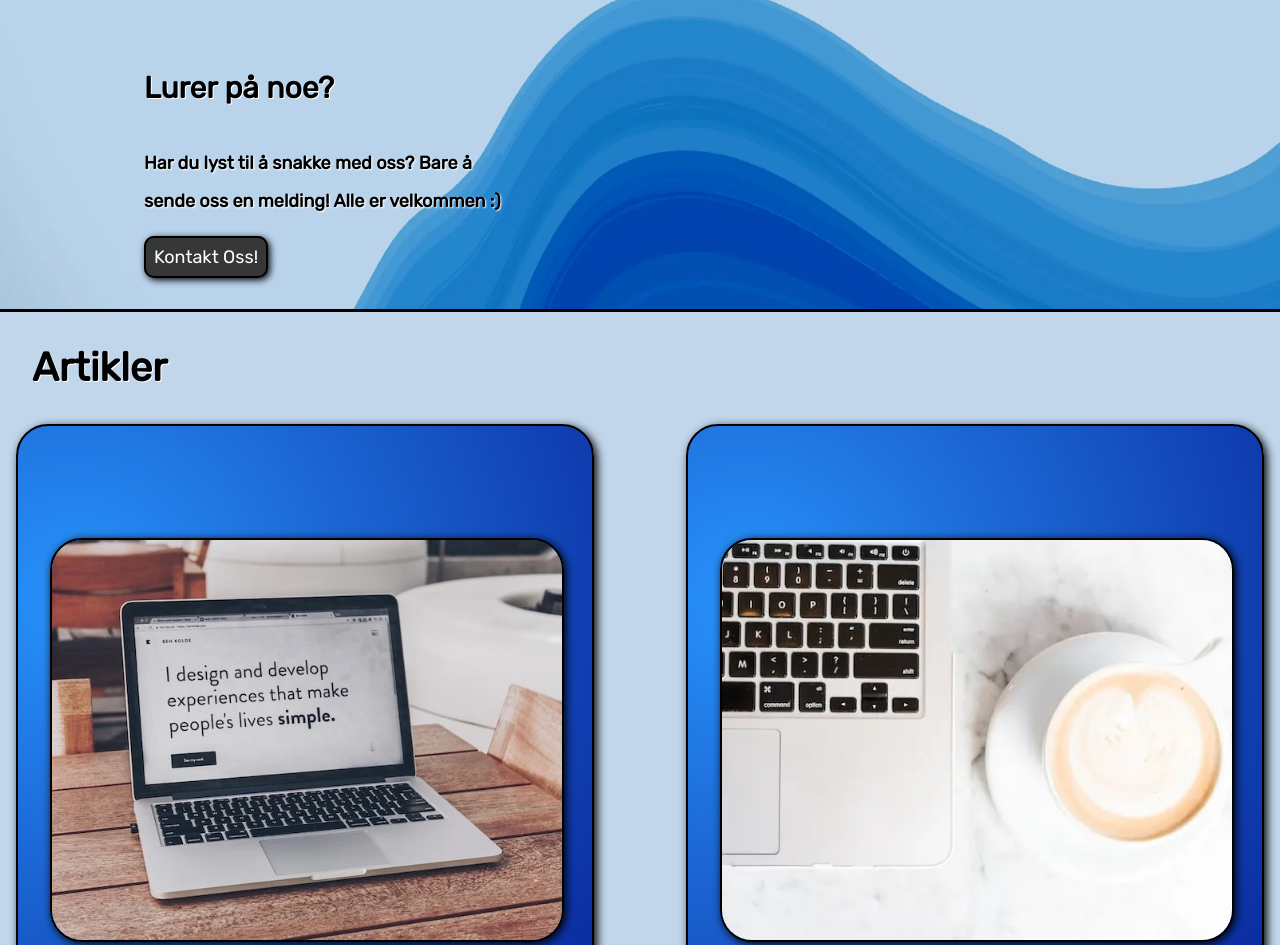
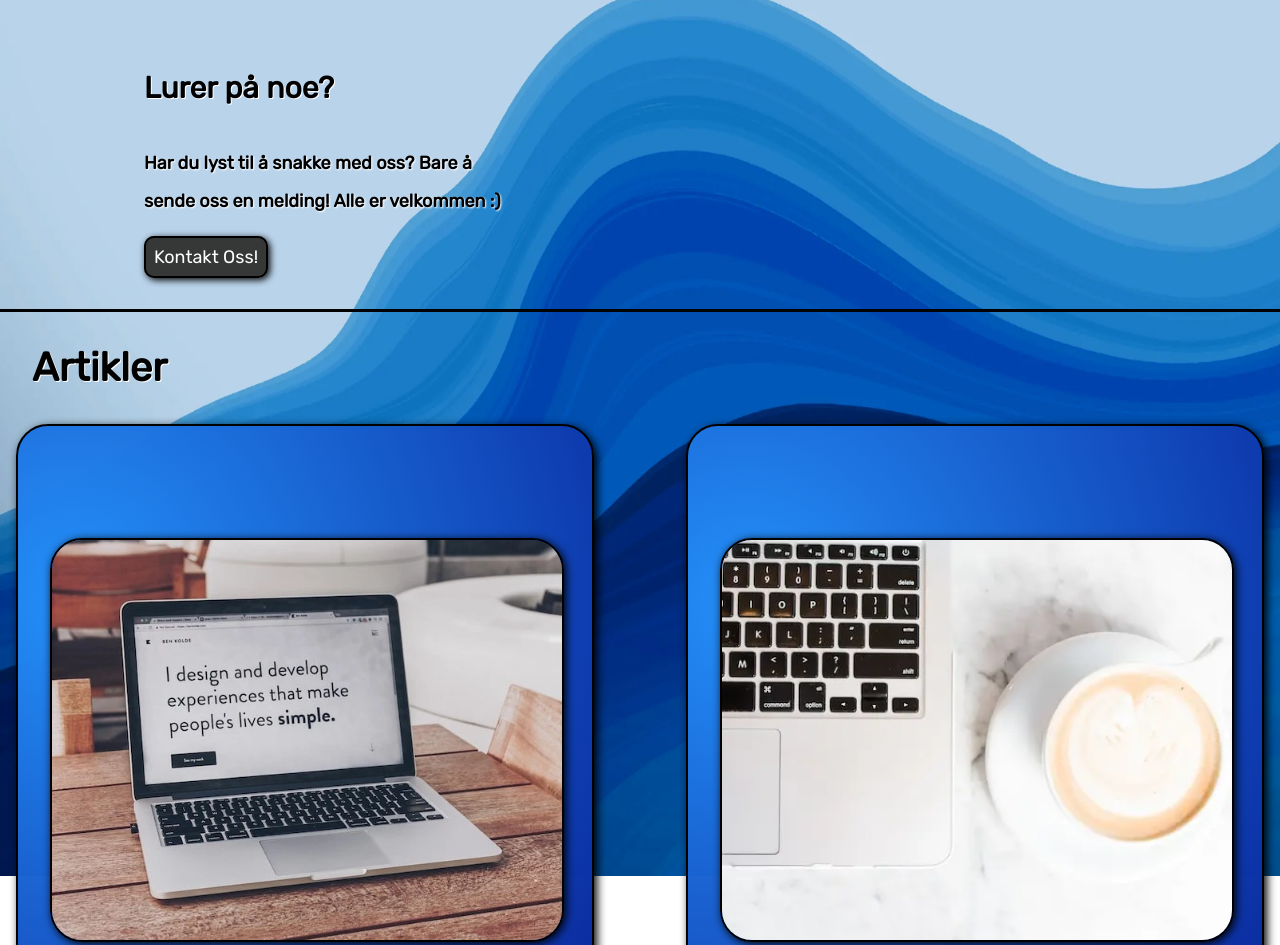
Before and after one commit to HossEz/HossEz.github.io, a plain HTML site: page index.html in a window 1280 px wide. Shown: the part 944-1889 px from the top of the page. Drawn offline with nearby package versions, Linux system fonts and the light colour scheme.

Commit message:
Update style.css

```diff
--- a/css/style.css
+++ b/css/style.css
@@ -211,7 +211,6 @@ main{
     border: 3px solid black;
     border-left: none;
     border-right: none;
-    background-color: #C1D6EB;
     padding-bottom: 2rem;
     justify-content: space-between;
 }
```
